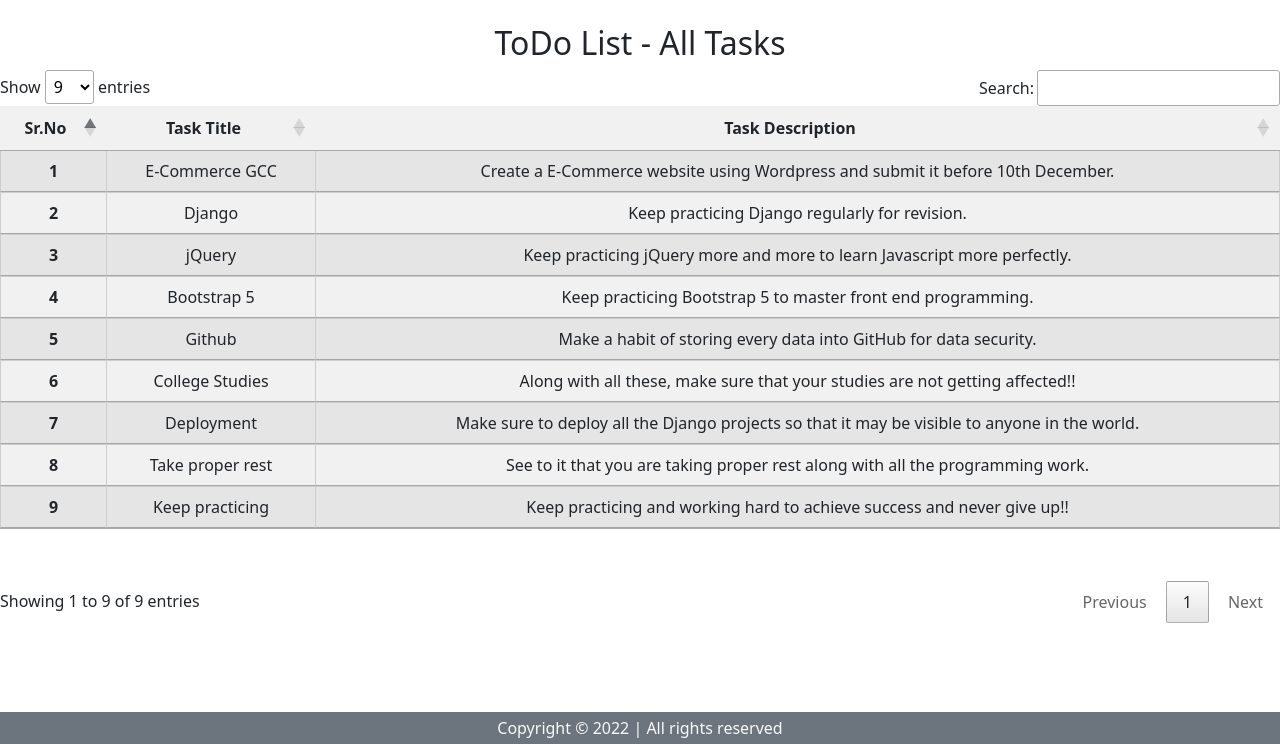
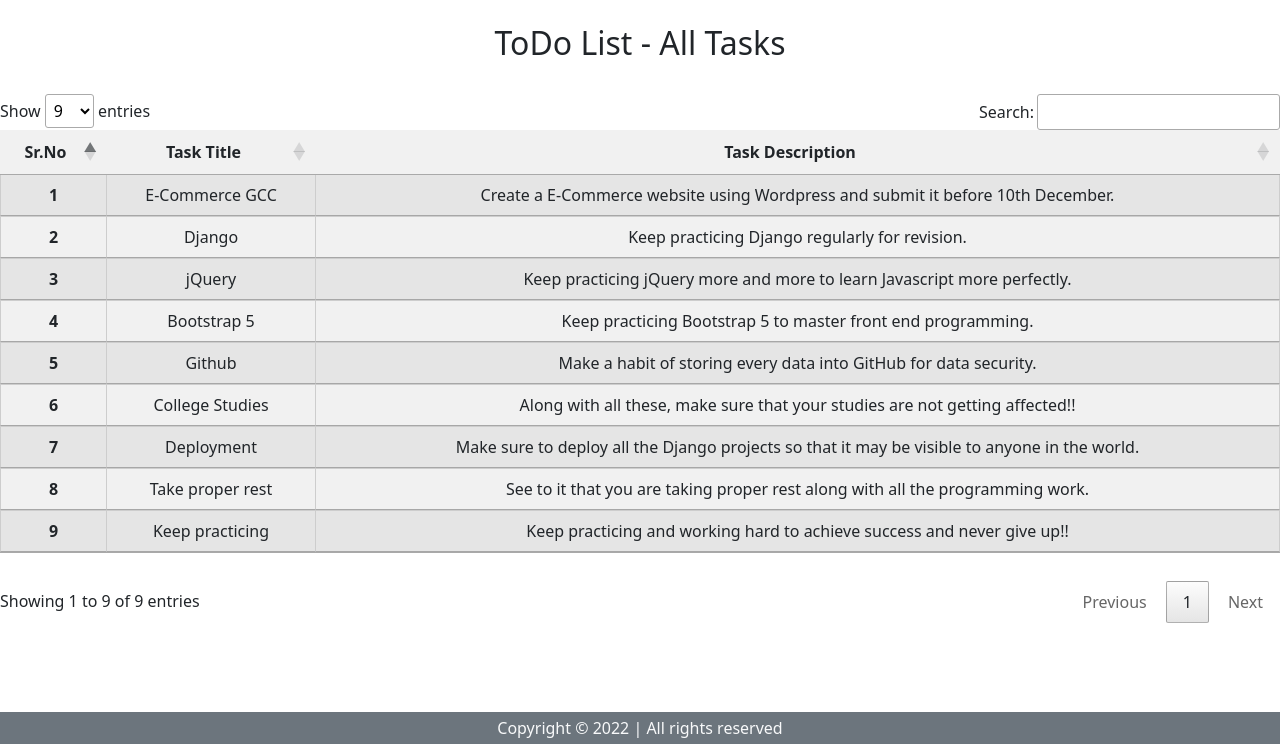
Before and after one commit to pratyush770/ToDo-List, a Django app: page /tasks in a window 1280 px wide. Shown: the part 56-800 px from the top of the page. Run offline with Django 4.2, Linux system fonts and the light colour scheme; data comes from the database, SQL or seed files in the repository; some libraries are stand-ins or nearby versions.

Commit message:
first commit

```diff
--- a/template/tasks.html
+++ b/template/tasks.html
@@ -28,7 +28,8 @@
       </nav>
       <div class="container my-4"></div>
       <h2 class="text-center"> ToDo List - All Tasks </h2>
-        <table id="myTable" class="table my-5 text-center table-striped cell-border hover" style="background:#F1F1F1">
+      <br>
+        <table id="myTable" class="table my-4 text-center table-striped cell-border hover" style="background:#F1F1F1">
         <thead>
           <tr>
             <th scope="col" style="text-align:center;">Sr.No</th>
```
